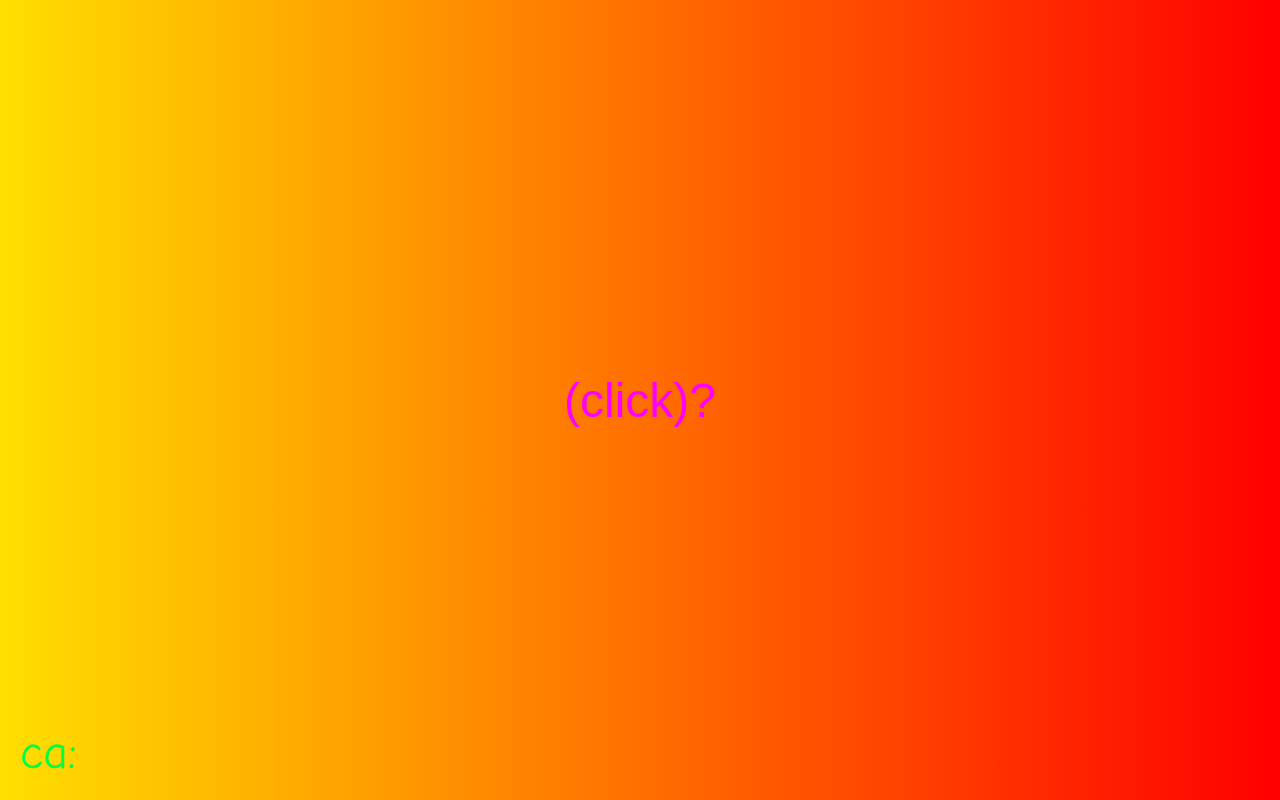
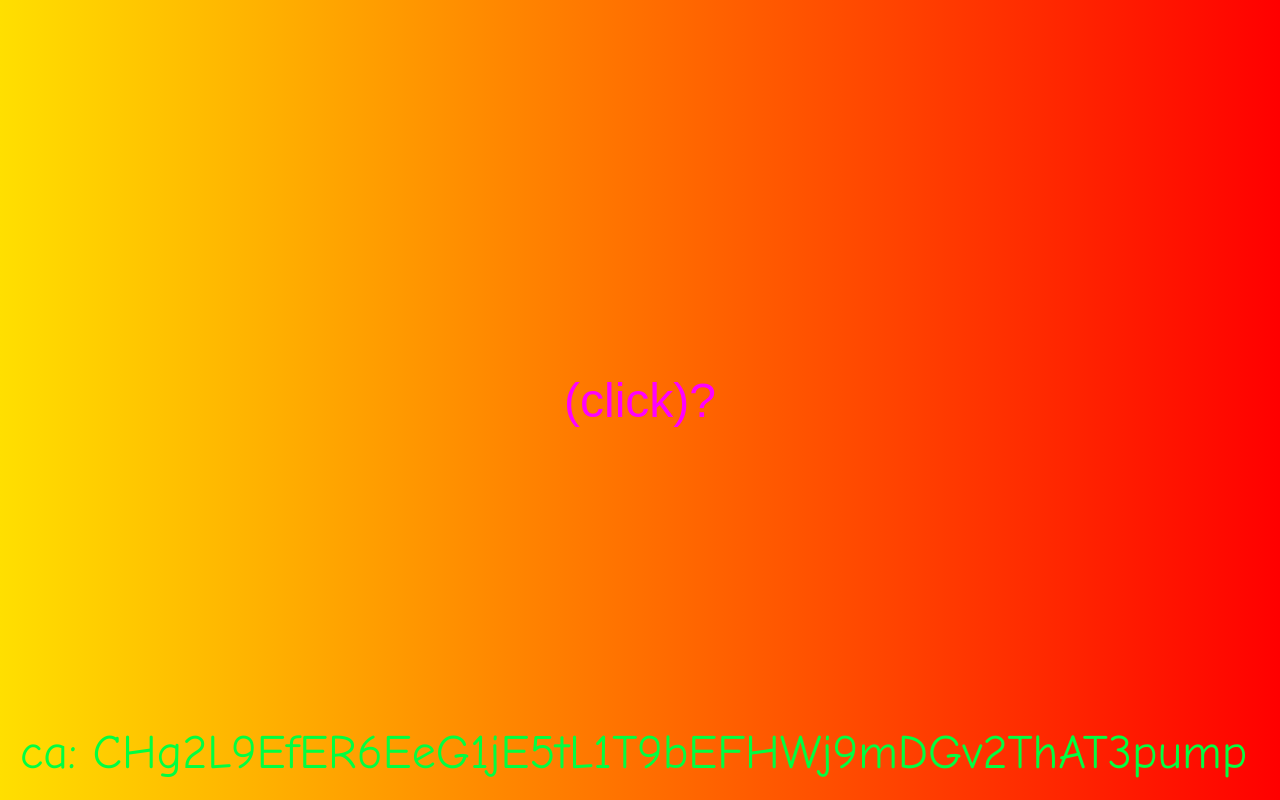
Before and after one commit to madperfct/-, a plain HTML site: page index.html in a window 1280 px wide. Drawn offline with Linux system fonts and the light colour scheme.

Commit message:
Update index.html

```diff
--- a/index.html
+++ b/index.html
@@ -129,7 +129,7 @@
     </div>
   </div>
 
-  <div class="color-changing-text">ca:</div>
+  <div class="color-changing-text">ca: CHg2L9EfER6EeG1jE5tL1T9bEFHWj9mDGv2ThAT3pump</div>
 
   <!-- Audio element added for background music -->
   <audio id="backgroundAudio" loop>
```
